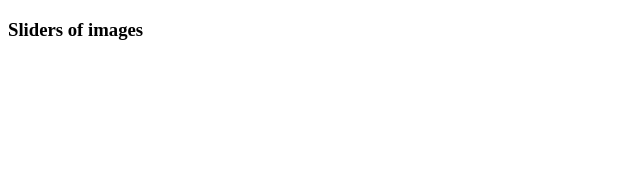
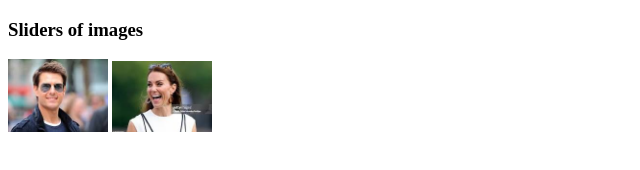
Before and after one commit to theporosh/my-fourth-repo, a plain HTML site: page index.html in a window 1280 px wide. Shown: the whole page, without its empty margins (0-640 px from the left). Drawn offline with Linux system fonts and the light colour scheme.

Commit message:
added two pictures

```diff
--- a/index.html
+++ b/index.html
@@ -8,5 +8,7 @@
 </head>
 <body>
     <h3>Sliders of images</h3>
+    <img src="imeges/Tom.jpg" alt="">
+    <img src="imeges/kate.jpg" alt="">
 </body>
 </html>
--- a/styles/sliders.css
+++ b/styles/sliders.css
@@ -0,0 +1,3 @@
+img{
+    width: 100px;
+}
```
